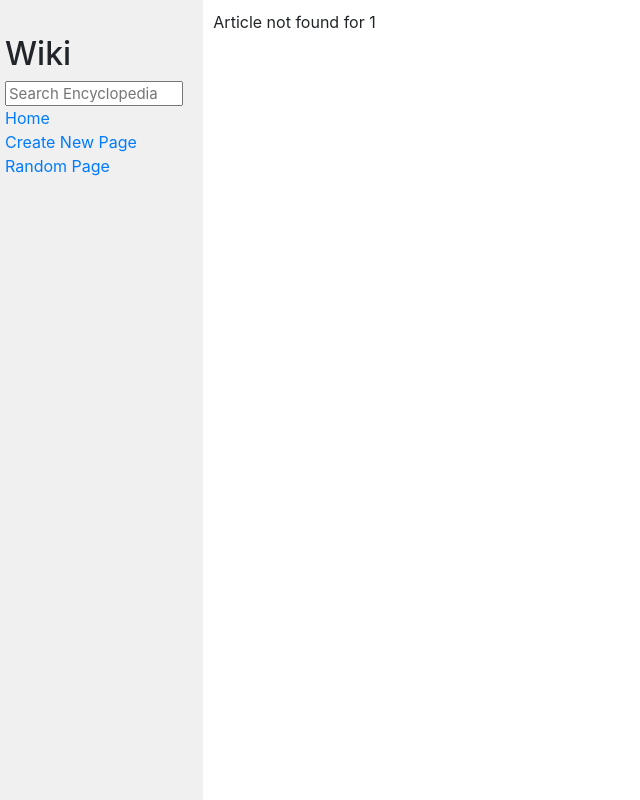
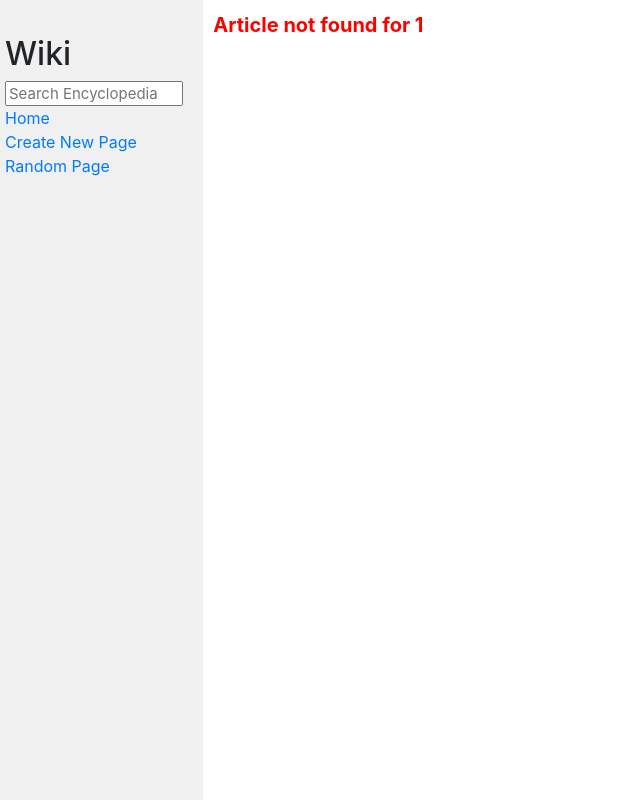
Before and after one commit to alasantos/wiki-cs50, a Django app: page /1 in a window 1280 px wide. Shown: the whole page, without its empty margins (0-640 px from the left). Run offline with Django 3.2, Linux system fonts and the light colour scheme; some libraries are stand-ins or nearby versions.

Commit message:
Minnor adjustment on markdown convertion and error messages

```diff
--- a/wiki/encyclopedia/static/encyclopedia/styles.css
+++ b/wiki/encyclopedia/static/encyclopedia/styles.css
@@ -28,6 +28,12 @@ textarea {
     width: 50%;
 }
 
+.errorMsg {
+    font-size:20px;
+    color: red;
+    font-weight: bold;
+
+}
 .main {
     padding: 10px;
 }
--- a/wiki/encyclopedia/urls.py
+++ b/wiki/encyclopedia/urls.py
@@ -8,8 +8,8 @@ urlpatterns = [
       path( ""                     , views.index,          name="index"        )
     , path( "addTitle/"            , views.addTitle,       name="addTitle"     )
     , path( "search/"              , views.search_title,   name='search'       )
+    , path( "<str:TITLE>/edit"     , views.edit_title,     name="edit_title"   )
     , path( "<str:TITLE>"          , views.get_title,      name="get_title"    )
-    , path( "edit/<str:TITLE>"     , views.edit_title,     name="edit_title"   )
     , path( "random_title/"        , views.random_title,   name="random_title" )
 ]
 #        <a href= "{% url 'wiki:title' %}" class="search">Edit this article</a>
--- a/wiki/encyclopedia/util.py
+++ b/wiki/encyclopedia/util.py
@@ -41,7 +41,6 @@ def get_entry(title):
     try:
         f = default_storage.open(f"entries/{title}.md")
         contents = f.read().decode("utf-8")
-        contents = print_markdown( contents )
         return contents
     except FileNotFoundError:
         return None
--- a/wiki/encyclopedia/views.py
+++ b/wiki/encyclopedia/views.py
@@ -27,16 +27,12 @@ def addTitle( request, Title = None ):
             description = form.cleaned_data['description']
             util.save_entry( title, description )
             return HttpResponseRedirect( reverse( "wiki:index" ) )
-    elif request.method == "GET":
-        print( Title)
-        print("to aqui" )
+
 
     return render( request, "encyclopedia/addTitle.html", context )
     #return HttpResponseRedirect( reverse( "encyclopedia:addTitle", args=context))
 
 def edit_title(request, TITLE ):
-
-
     form = NewArticleForm(request.POST or None)
     if TITLE != None and request.method == "GET":
         article = util.get_entry( TITLE )
@@ -75,7 +71,8 @@ def get_title(request, TITLE):
     result = util.get_entry( TITLE )
     if result == None:
         message = f"Article not found for {TITLE}"
-
+    else:
+        result = util.print_markdown( result )
     return render( request, "encyclopedia/title.html",
                     {
                         "article": result,
@@ -110,7 +107,7 @@ def random_title (request):
     if selected_title == None:
         message = f"Surprise article not available {selected_title}"
 
-    article = util.get_entry( selected_title )
+    article = util.print_markdown( util.get_entry( selected_title ) )
 
     return render( request, "encyclopedia/title.html",
                     {
```
Also changed, not shown: entries/Django.md (+7 -1 lines).
